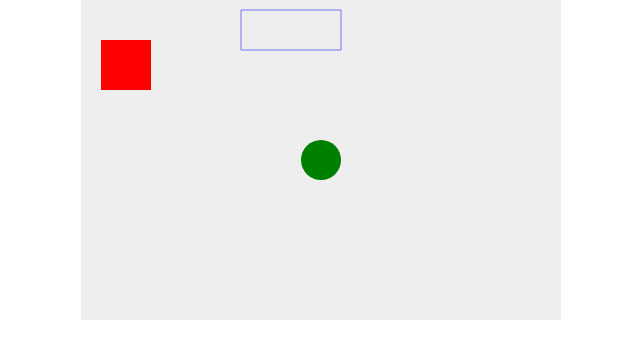
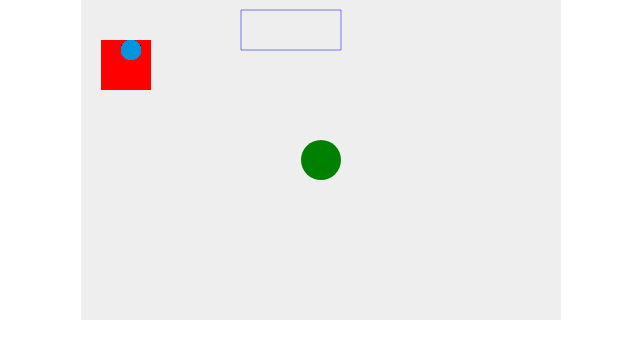
Before and after one commit to Joshkaki00/breakout-tutorial-js, a plain HTML site: page index.html in a window 1280 px wide. Shown: the full height of the page, 319-959 px from the left. Drawn offline with Linux system fonts and the light colour scheme.

Commit message:
drawing ball

```diff
--- a/index.html
+++ b/index.html
@@ -44,7 +44,11 @@
       ctx.closePath();
 
       function draw() {
-        // Code to draw the ball
+        ctx.beginPath();
+        ctx.arc(50, 50, 10, 0, Math.PI * 2); // Circle with center at (50, 50), radius 10
+        ctx.fillStyle = "#0095DD";           // Fill color is blue
+        ctx.fill();                          // Fills the circle with color
+        ctx.closePath();
       }
       setInterval(draw, 10); // Call draw every 10ms
     </script>
```
